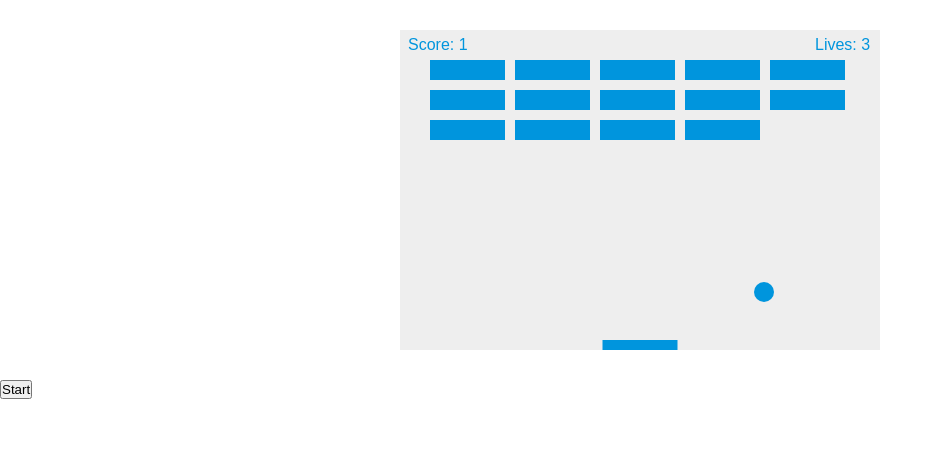
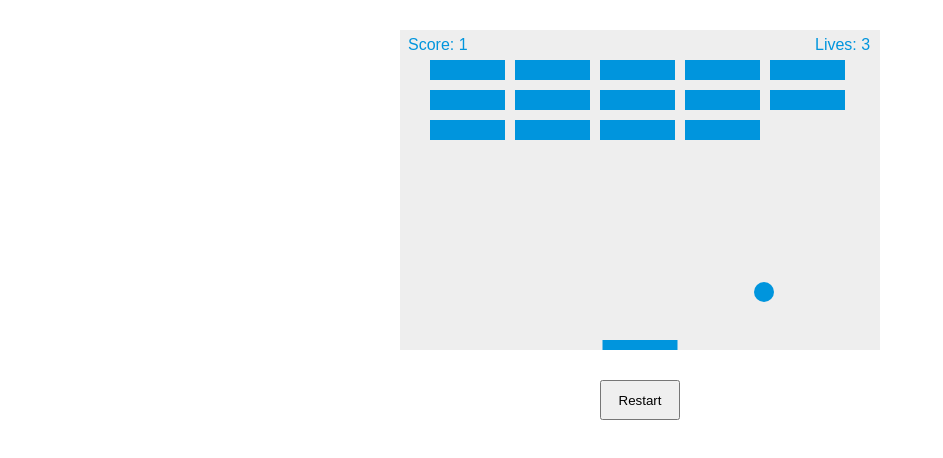
Before and after one commit to chansecampbell/breakout-canvas-game, a website built with webpack: page index.html in a window 1280 px wide. Both pictures are taken after a click on the button "Start". Shown: the whole page, without its empty margins (0-943 px from the left). Built offline with nearby package versions, Linux system fonts and the light colour scheme.

Commit message:
Added a toggling start button

```diff
--- a/index.html
+++ b/index.html
@@ -5,11 +5,11 @@
   <title>Breakout</title>
   <link rel="stylesheet" type="text/css" href="styles.css">
 </head>
+<body>
+	<canvas id="myCanvas" width="480" height="320"></canvas>
+	<button id="start">Start</button>
+	<button id="restart">Restart</button>
 
-<body>
-
-  <canvas id="myCanvas" width="480" height="320"></canvas>
-  <button id="start">Start</button>
   <script type="text/javascript" src="./dist/bundle.js"></script>
   <!-- <script type="text/javascript" src="./js/game.js"></script> -->
 </body>
--- a/js/game.js
+++ b/js/game.js
@@ -1,6 +1,14 @@
 'use strict';
 const canvas = document.getElementById("myCanvas");
 const ctx    = canvas.getContext('2d');
+const start  = document.getElementById("start");
+const restart = document.getElementById("restart");
+
+start.addEventListener("click", () => {
+    new Game().draw();
+    start.style.display = "none";
+    restart.style.display = "inline-block";
+});
 
 import Ball from "./ball";
 import Paddle from "./paddle";
@@ -93,5 +101,3 @@ class Game {
         requestAnimationFrame(this.draw.bind(this));
     }
 }
-
-document.addEventListener("click", () => { new Game().draw() });
--- a/styles.css
+++ b/styles.css
@@ -1,3 +1,9 @@
-* { padding: 0; margin: 0;  }
+* { padding: 0; margin: 0; text-align: center;  }
 
 canvas { background: #eee; display: block; margin: 30px auto; }
+
+#start, #restart { height: 40px; width: 80px; }
+
+#start { display: inline-block; }
+
+#restart { display: none; }
```
Also changed, not shown: README.md.
